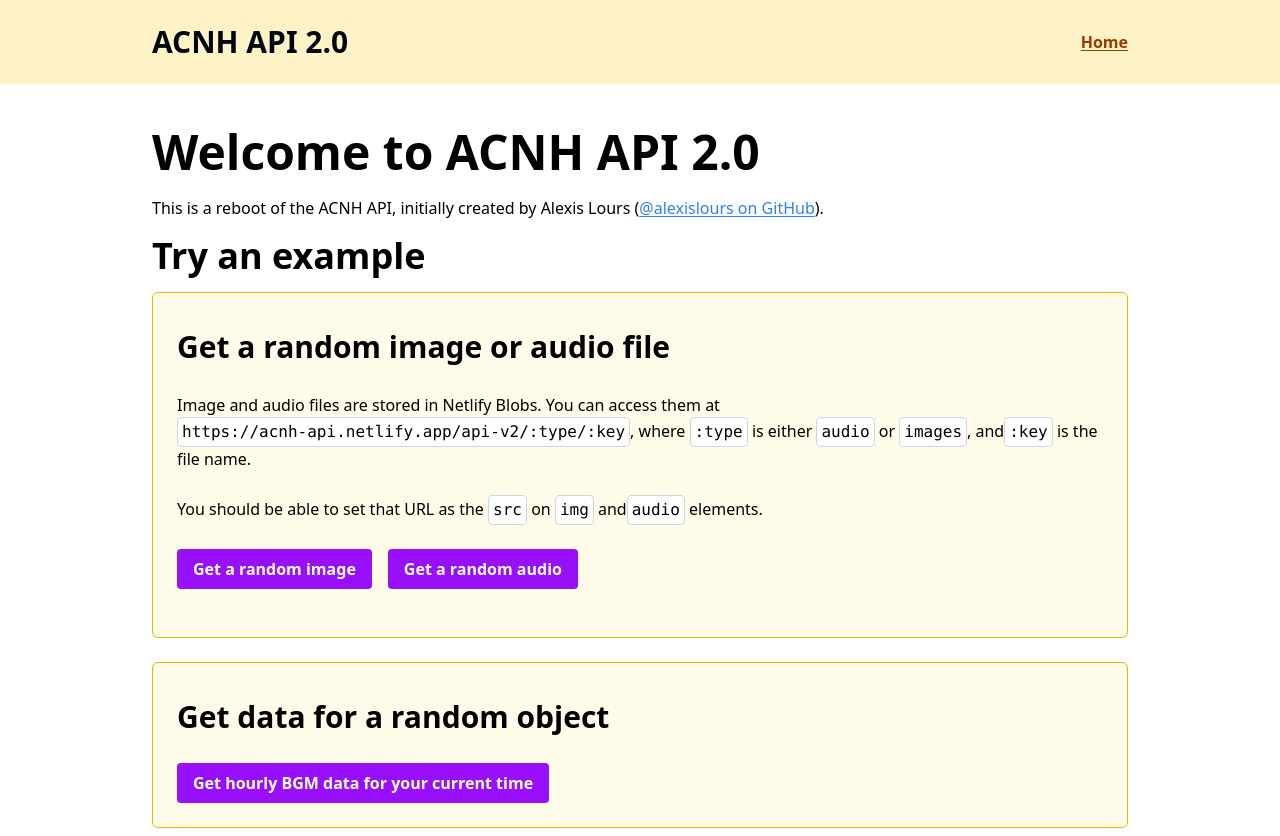
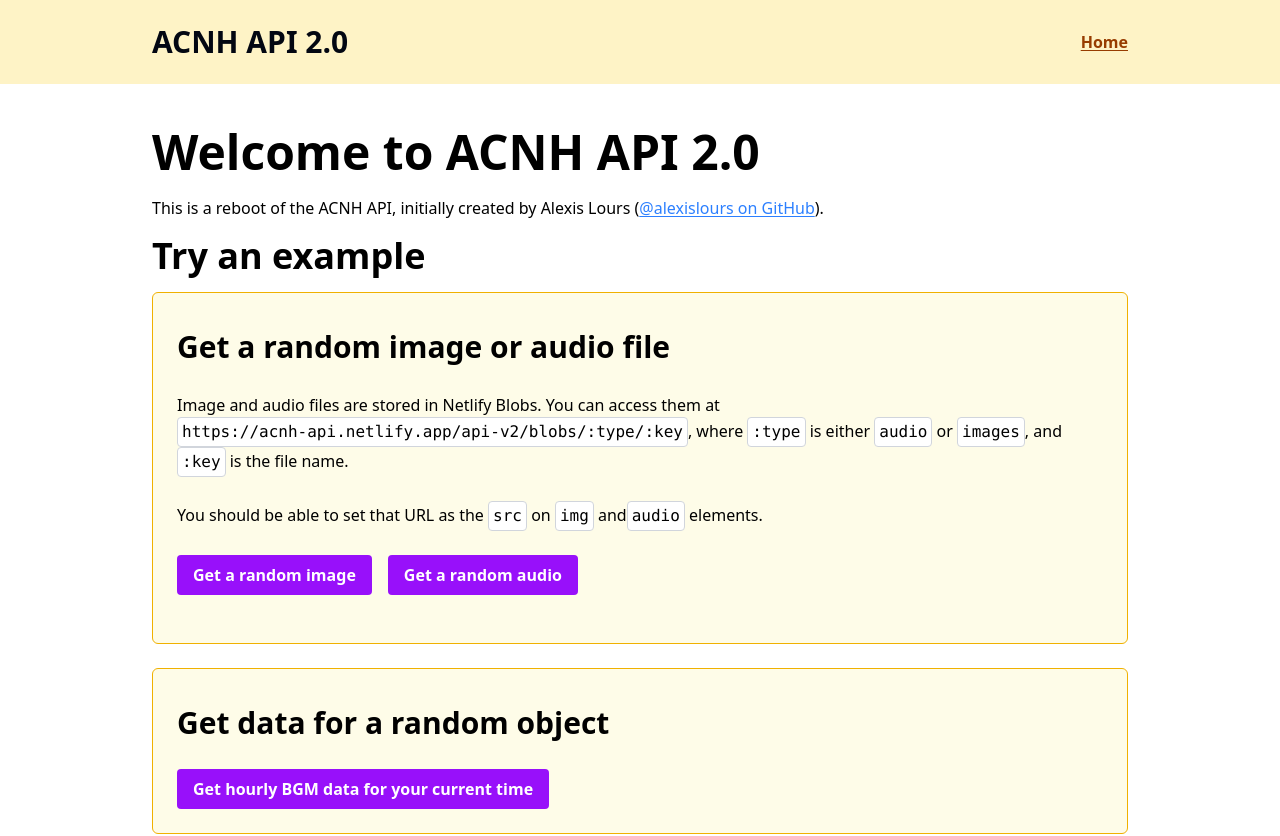
Before and after one commit to geraldiner/acnh-api, a Next.js app: page / in a window 1280 px wide. Shown: the top 836 px of the page. Built offline with nearby package versions, Linux system fonts and the light colour scheme; no server answers.

Commit message:
chore: Fix typo in api route

```diff
--- a/src/app/page.tsx
+++ b/src/app/page.tsx
@@ -74,9 +74,8 @@ function Home() {
             Image and audio files are stored in Netlify Blobs. You can access
             them at
             {" "}
-            <code>https://acnh-api.netlify.app/api-v2/:type/:key</code>
-            ,
-            where
+            <code>https://acnh-api.netlify.app/api-v2/blobs/:type/:key</code>
+            , where
             {" "}
             <code>:type</code>
             {" "}
```
